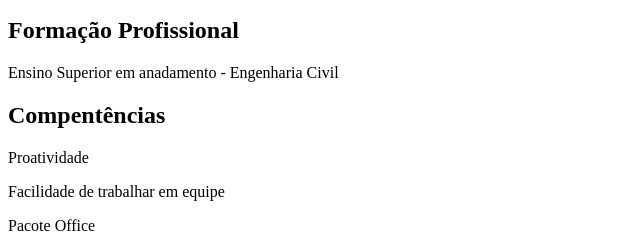
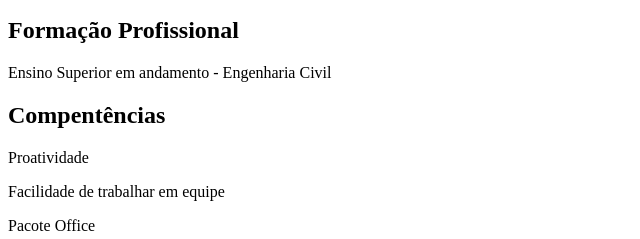
Before and after one commit to EricaParanhos/Curriculo, a plain HTML site: page index.html in a window 1280 px wide. Shown: the part 169-408 px from the top of the page, 0-640 px from the left. Drawn offline with Linux system fonts and the light colour scheme.

Commit message:
Update index.html

```diff
--- a/index.html
+++ b/index.html
@@ -8,7 +8,7 @@
     <p>Contato: (71) 98778-5636</p>
     <p>Email: ericas.sdejesus@gmail.com</p>
     <h2>Formação Profissional</h2>
-        <p>Ensino Superior em anadamento - Engenharia Civil
+        <p>Ensino Superior em andamento - Engenharia Civil
             <h2>Compentências</h2>
             <p>Proatividade</p>
             <p>Facilidade de trabalhar em equipe</p>
```
